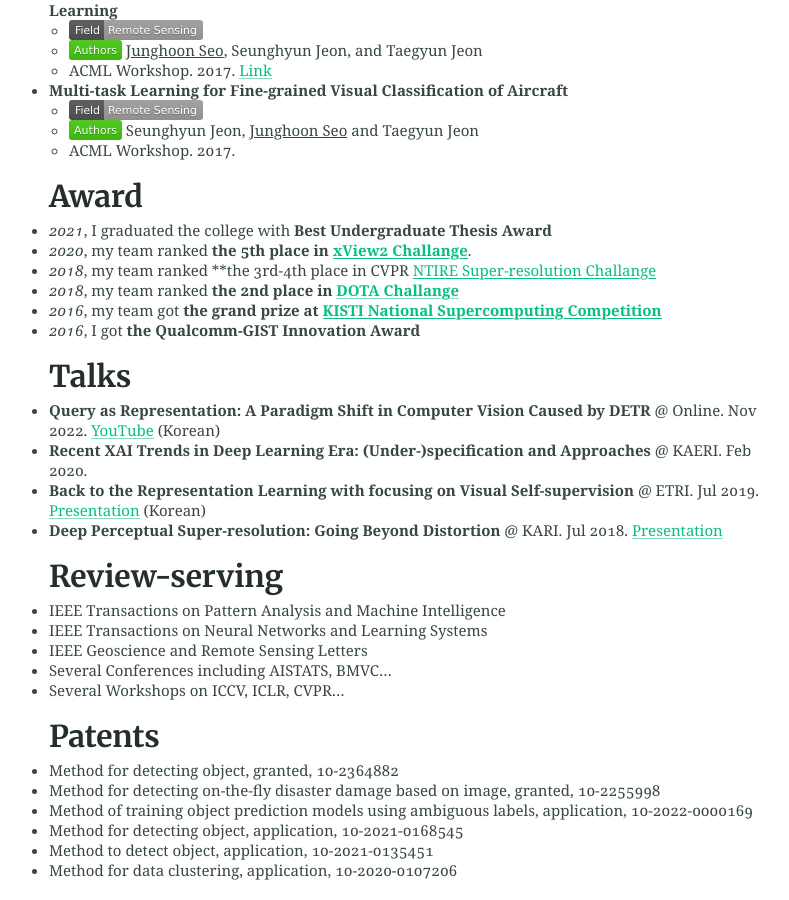
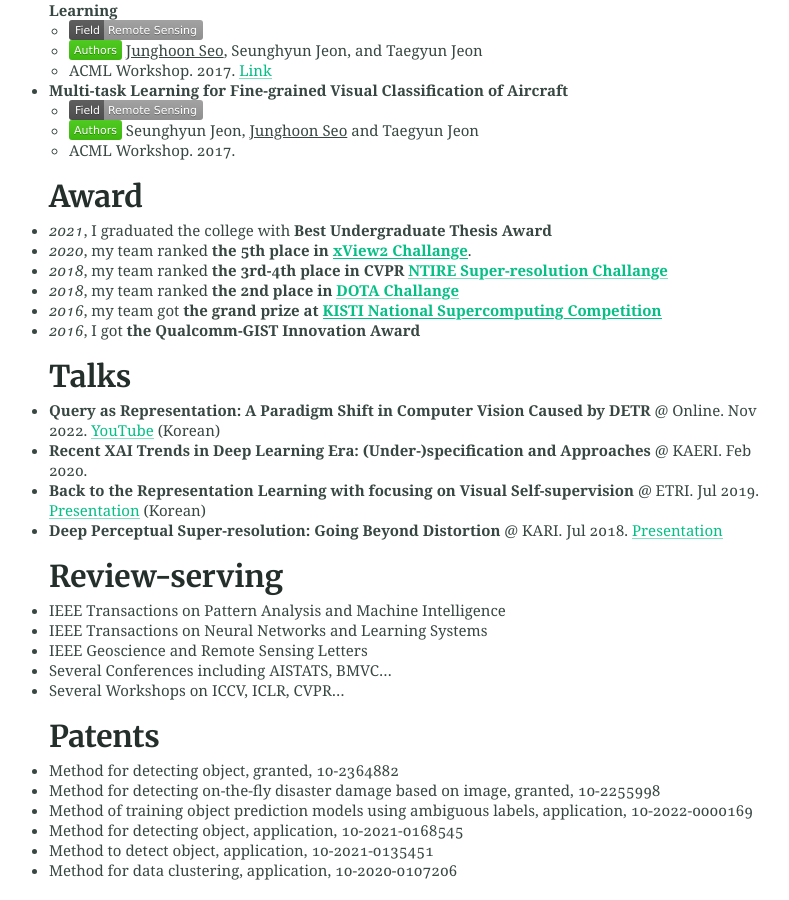
Before and after one commit to mikigom/mikigom.github.io, a Jekyll site: the page built from index.md, in a window 1280 px wide and 900 px high, scrolled down 2141 px. Shown: the whole window, without its empty margins (234-1023 px from the left). Built offline with Jekyll 4.4.1, drawn with Linux system fonts in a browser that asks for light colours.

```diff
--- a/index.md
+++ b/index.md
@@ -86,7 +86,7 @@ Hi, I am the technical leader of the research center at [SI Analytics](https://w
 ### Award
 * *2021*, I graduated the college with **Best Undergraduate Thesis Award**
 * *2020*, my team ranked **the 5th place in [xView2 Challange](https://xview2.org/)**.
-* *2018*, my team ranked **the 3rd-4th place in CVPR [NTIRE Super-resolution Challange](https://data.vision.ee.ethz.ch/cvl/ntire18/)
+* *2018*, my team ranked **the 3rd-4th place in CVPR [NTIRE Super-resolution Challange](https://data.vision.ee.ethz.ch/cvl/ntire18/)**
 * *2018*, my team ranked **the 2nd place in [DOTA Challange](https://captain-whu.github.io/DOTA/)**
 * *2016*, my team got **the grand prize at [KISTI National Supercomputing Competition](https://webedu.ksc.re.kr/gallery.es?mid=a30501000000&bid=0008&tag=&b_list=12&act=view&list_no=57&nPage=1&vlist_no_npage=0&keyField=&keyWord=&orderby=)**
 * *2016*, I got **the Qualcomm-GIST Innovation Award**
```
